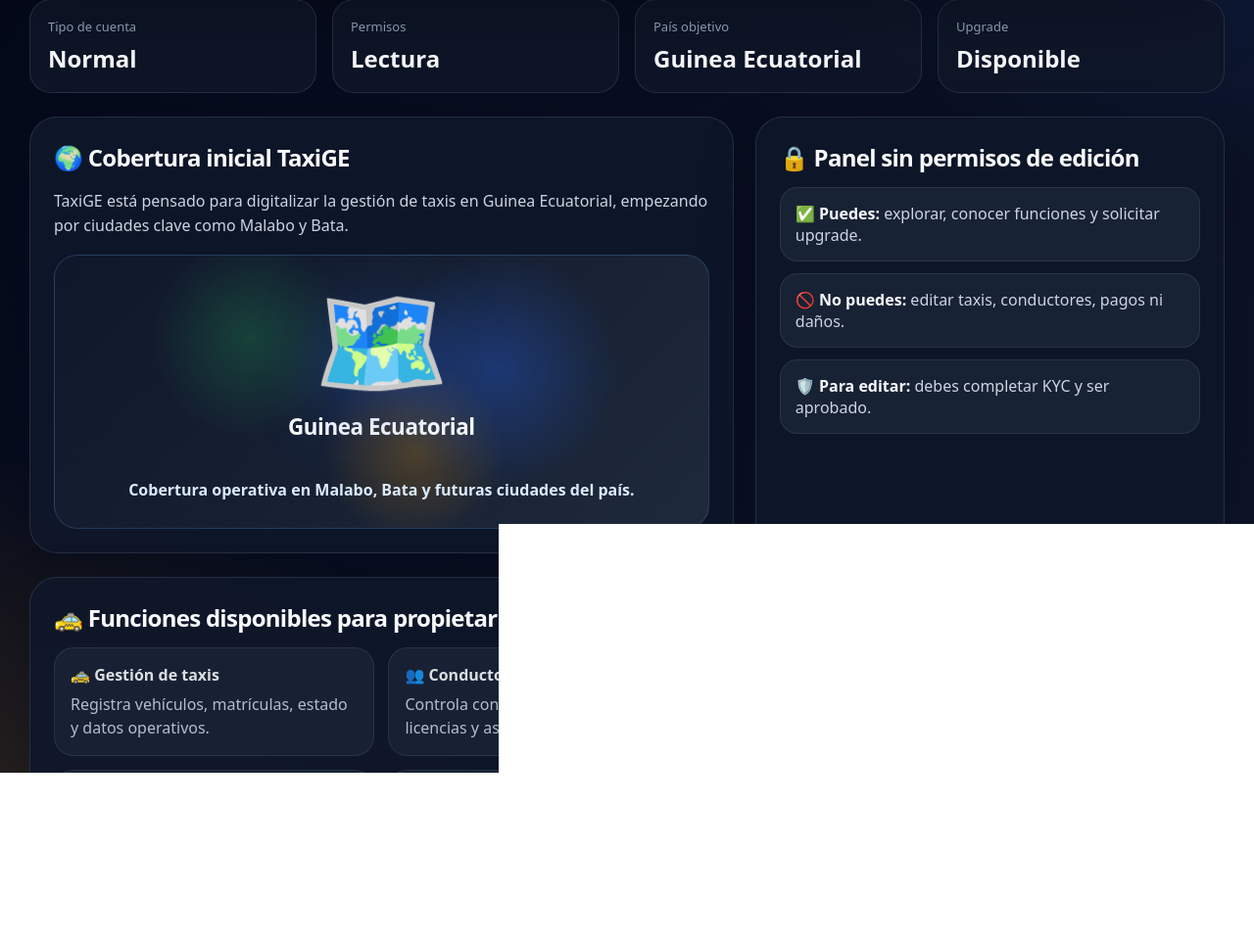
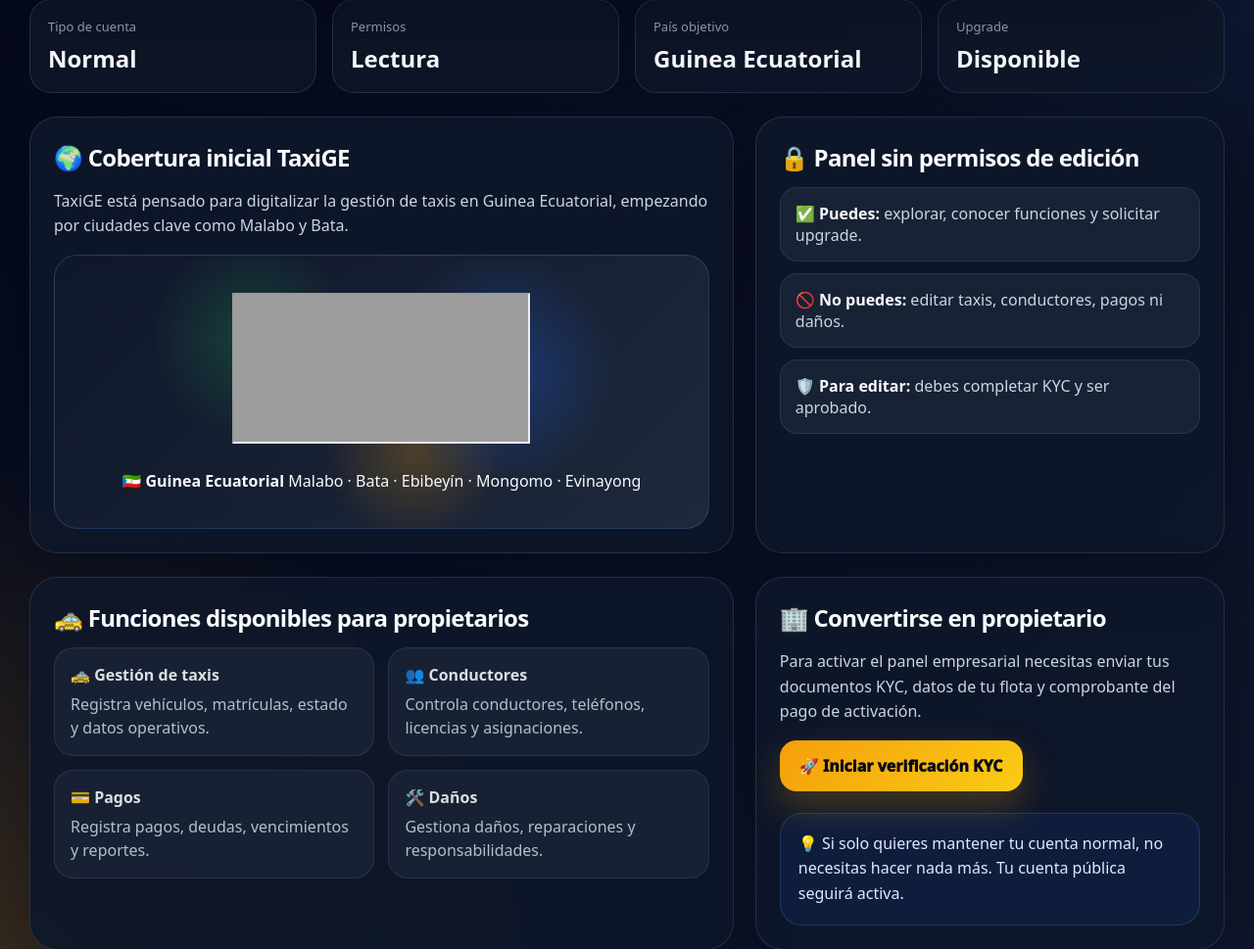
Before and after one commit to samu019/TaxiGE, a Django app: template templates/accounts/request_admin.html in a window 1280 px wide. Shown: the part 482-1451 px from the top of the page at 98% size. Run offline with Django 5.2, Linux system fonts and the light colour scheme; the template is opened without the code that fills it, so the values that code supplies are empty; a map, chart or similar area stays blank; parts of the project's set-up code (start-up, migrations or seed data) failed here and were passed over; grey boxes are pictures that could not be loaded.

Commit message:
Add real interactive Equatorial Guinea map to public panel

```diff
--- a/templates/accounts/request_admin.html
+++ b/templates/accounts/request_admin.html
@@ -383,28 +383,20 @@
                 </p>
 
 
-<div class="map-box">
-    <div style="display:flex; flex-direction:column; align-items:center; gap:18px;">
-        <div style="
-            font-size: 7rem;
-            line-height: 1;
-            filter: drop-shadow(0 18px 35px rgba(37,99,235,.35));
-        ">🗺️</div>
 
-        <div style="
-            font-size: 1.4rem;
-            font-weight: 900;
-            color: #f8fafc;
-            letter-spacing: -0.02em;
-        ">
-            Guinea Ecuatorial
-        </div>
+<div class="map-box real-map-box">
+    <iframe
+        class="taxige-map"
+        src="https://www.openstreetmap.org/export/embed.html?bbox=5.2%2C-2.2%2C12.5%2C3.9&amp;layer=mapnik&amp;marker=1.5186%2C10.3405"
+        loading="lazy">
+    </iframe>
 
-        <div class="map-caption">
-            Cobertura operativa en Malabo, Bata y futuras ciudades del país.
-        </div>
+    <div class="map-overlay">
+        <strong>🇬🇶 Guinea Ecuatorial</strong>
+        <span>Malabo · Bata · Ebibeyín · Mongomo · Evinayong</span>
     </div>
 </div>
+
 
                     </div>
                 </div>
```
